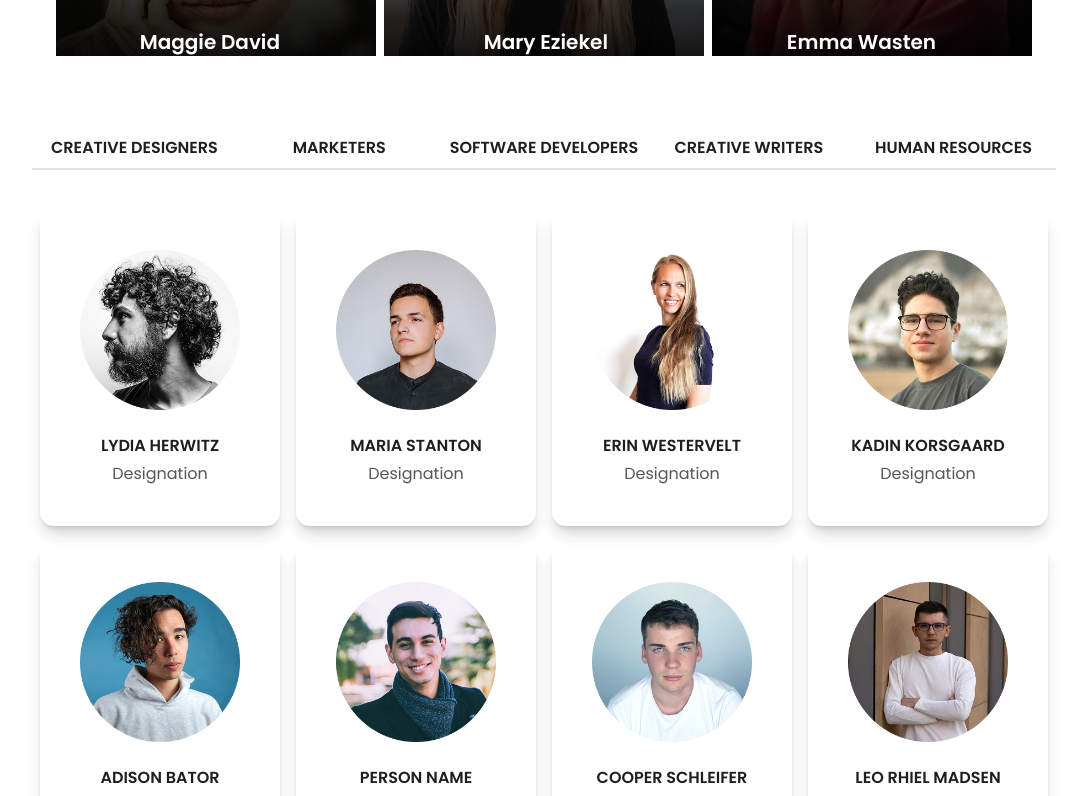
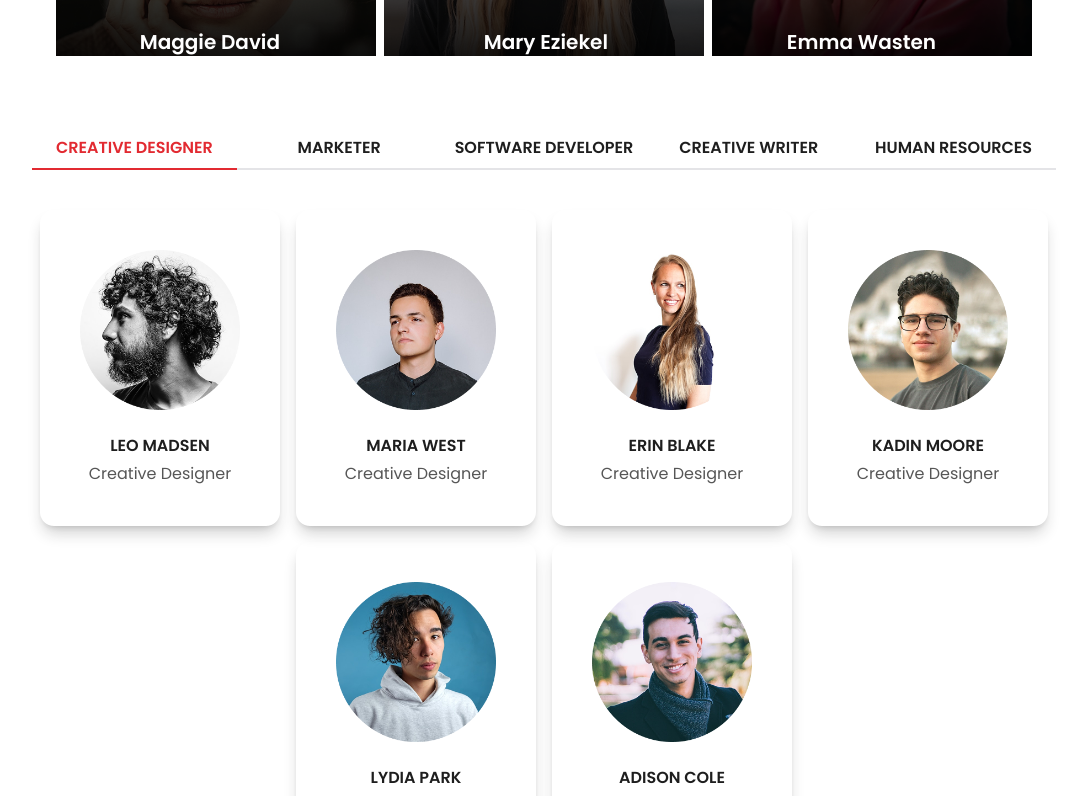
Before and after one commit to ABUBAKAR-DAHIR/Sofol, a React (Vite) app: page /team in a window 1280 px wide. Shown: the part 1320-2116 px from the top of the page, without its empty margins (96-1183 px from the left). Built offline with nearby package versions, Linux system fonts and the light colour scheme.

Commit message:
making the departments section in the teams page dynamic i.e showing department employees based on the selected departement

```diff
--- a/src/components/Navbar.tsx
+++ b/src/components/Navbar.tsx
@@ -63,7 +63,7 @@ export default function Navbar() {
               </div>
 
               <ul className="absolute top-full left-0 mt-3 w-44 bg-white shadow-lg rounded-lg opacity-0 invisible
-                             group-hover:opacity-100 group-hover:visible transition-all">
+                             group-hover:opacity-100 group-hover:visible transition-all overflow-clip">
                 <li className="px-4 py-2 hover:bg-gray-100">
                   <NavLink to="/services/web">Web Development</NavLink>
                 </li>
--- a/src/components/blog/constants/constants.ts
+++ b/src/components/blog/constants/constants.ts
@@ -669,5 +669,125 @@ Strengthens security controls.
 Reduces downtime.
 Supports growth.
 `
-    }
+    },
+    {
+        id: 6,
+        img: '/blog-section/allBlogs/blog6.png',
+        heading: 'Transforming ideas into powerful software products users love',
+        preview: 'We help teams turn concepts into high quality software with clean design and robust systems...',
+        date: '14 Feb 2023',
+        body: `
+From Concept to Impactful Software Products
+Successful software products begin with strong ideas and clear vision. Transforming concepts into real products requires careful planning, clean design, and reliable engineering.
+
+High-quality execution ensures user satisfaction.
+
+User centered design.
+Clean interfaces.
+Reliable system performance.
+Scalable architecture.
+Consistent quality.
+Strong usability.
+
+Designing Products Users Trust
+Thoughtful design improves usability and engagement. Products feel intuitive and responsive.
+
+Trust is built through reliability.
+
+Engineering for Real World Usage
+Robust systems perform consistently under real-world conditions and growing user bases.
+
+Quality engineering drives adoption.
+
+Delivering Meaningful Experiences
+Well-built products create lasting value.
+
+Enhances user satisfaction.
+Improves engagement.
+Ensures reliability.
+Supports growth.
+Builds trust.
+Drives success.
+`
+    },
+    {
+        id: 7,
+        img: '/blog-section/allBlogs/blog7.png',
+        heading: 'Building future proof software solutions for evolving markets',
+        preview: 'Adaptable software systems help businesses respond to change and stay ahead of competition...',
+        date: '14 Feb 2023',
+        body: `
+Future Proof Software for Changing Markets
+Future-proof software solutions are designed to adapt as markets evolve. Flexible systems allow businesses to respond quickly to new demands and technologies.
+
+Adaptability ensures long-term relevance.
+
+Flexible architecture.
+Easy system updates.
+Market adaptability.
+Reduced rework.
+Scalable design.
+Sustained relevance.
+
+Responding to Market Change
+Modular systems simplify updates and integrations without disruption.
+
+Businesses stay competitive.
+
+Ensuring Long Term System Value
+Future-proof solutions protect investments by supporting growth and evolution.
+
+Systems remain useful over time.
+
+Preparing for Tomorrow
+Adaptable software drives resilience.
+
+Supports innovation.
+Reduces risk.
+Enhances scalability.
+Improves longevity.
+Maintains competitiveness.
+Enables growth.
+`
+    },
+    {
+        id: 8,
+        img: '/blog-section/allBlogs/blog8.png',
+        heading: 'The role of clean code in scalable enterprise software',
+        preview: 'Maintainable codebases improve collaboration reduce bugs and accelerate long term development...',
+        date: '14 Feb 2023',
+        body: `
+Clean Code as a Foundation for Scalability
+Clean code is essential for scalable enterprise software. Readable and maintainable codebases reduce bugs and simplify collaboration.
+
+Code clarity supports long-term development.
+
+Improved readability.
+Reduced bugs.
+Better collaboration.
+Easier maintenance.
+Scalable systems.
+Faster development.
+
+Supporting Team Efficiency
+Consistent coding standards improve onboarding and reduce errors across teams.
+
+Teams move faster together.
+
+Reducing Technical Debt
+Clean code prevents accumulation of technical debt and system complexity.
+
+Systems remain manageable.
+
+Sustaining Enterprise Software
+Clean code improves software longevity.
+
+Enhances maintainability.
+Improves reliability.
+Supports scalability.
+Reduces risk.
+Increases productivity.
+Strengthens quality.
+`
+    },
 ]
--- a/src/components/team/Departments.tsx
+++ b/src/components/team/Departments.tsx
@@ -2,14 +2,14 @@ import { useState } from "react"
 import { designerImages } from "./constants/constants"
 
 const departments = [
-  'creative designers',
-  'marketers',
-  'software developers',
-  'creative writers',
+  'creative designer',
+  'marketer',
+  'software developer',
+  'creative writer',
   'human resources'
 ]
 export default function Departments() {
-  const [department, setDepartment] = useState<string>('')
+  const [department, setDepartment] = useState<string>(departments[0])
   return (
     <section className="my-20">
       {/* nav buttons */}
@@ -24,7 +24,7 @@ export default function Departments() {
       {/* images */}
       <div className="max-w-5xl mx-auto flex flex-wrap justify-center gap-4 mt-10">
         {
-          designerImages.map(designer => (
+          designerImages.map(designer => designer.job.toLowerCase() === department && (
             <div className="shadow-lg shadow-sofolBlack/20 rounded-xl cursor-pointer hover:scale-105 transform-all duration-300 p-10 group">
               <img src={designer.img} alt="designer_image" className="size-40"/>
               <p className="text-sofolBlack font-semibold text-center uppercase mt-6 mb-1 group-hover:text-sofolRed">{designer.name}</p>
--- a/src/components/team/constants/constants.ts
+++ b/src/components/team/constants/constants.ts
@@ -1,45 +1,143 @@
+// export const designerImages = [
+//     {
+//         img: '/team-section/designers/img1.png',
+//         name: 'lydia herwitz',
+//         job: 'designation'
+//     },
+//     {
+//         img: '/team-section/designers/img2.png',
+//         name: 'Maria stanton',
+//         job: 'designation'
+//     },
+//     {
+//         img: '/team-section/designers/img3.png',
+//         name: 'Erin Westervelt',
+//         job: 'designation'
+//     },
+//     {
+//         img: '/team-section/designers/img4.png',
+//         name: 'Kadin Korsgaard',
+//         job: 'designation'
+//     },
+//     {
+//         img: '/team-section/designers/img5.png',
+//         name: 'Adison Bator',
+//         job: 'designation'
+//     },
+//     {
+//         img: '/team-section/designers/img6.png',
+//         name: 'Person Name',
+//         job: 'designation'
+//     },
+//     {
+//         img: '/team-section/designers/img7.png',
+//         name: 'Cooper Schleifer',
+//         job: 'designation'
+//     },
+//     {
+//         img: '/team-section/designers/img8.png',
+//         name: 'Leo Rhiel Madsen',
+//         job: 'designation'
+//     },
+// ]
+
 export const designerImages = [
   {
     img: '/team-section/designers/img1.png',
-        name: 'lydia herwitz',
-        job: 'designation'
+    name: 'Leo Madsen',
+    job: 'Creative Designer'
   },
   {
     img: '/team-section/designers/img2.png',
-        name: 'Maria stanton',
-        job: 'designation'
+    name: 'Maria West',
+    job: 'Creative Designer'
   },
   {
     img: '/team-section/designers/img3.png',
-        name: 'Erin Westervelt',
-        job: 'designation'
+    name: 'Erin Blake',
+    job: 'Creative Designer'
   },
   {
     img: '/team-section/designers/img4.png',
-        name: 'Kadin Korsgaard',
-        job: 'designation'
+    name: 'Kadin Moore',
+    job: 'Creative Designer'
   },
   {
     img: '/team-section/designers/img5.png',
-        name: 'Adison Bator',
-        job: 'designation'
+    name: 'Lydia Park',
+    job: 'Creative Designer'
   },
   {
     img: '/team-section/designers/img6.png',
-        name: 'Person Name',
-        job: 'designation'
+    name: 'Adison Cole',
+    job: 'Creative Designer'
   },
+
   {
     img: '/team-section/designers/img7.png',
-        name: 'Cooper Schleifer',
-        job: 'designation'
+    name: 'Cooper James',
+    job: 'Software Developer'
   },
   {
     img: '/team-section/designers/img8.png',
-        name: 'Leo Rhiel Madsen',
-        job: 'designation'
+    name: 'Maria Stanton',
+    job: 'Software Developer'
   },
+  {
+    img: '/team-section/designers/img1.png',
+    name: 'Ryan Korsgaard',
+    job: 'Software Developer'
+  },
+  {
+    img: '/team-section/designers/img2.png',
+    name: 'Erin Patel',
+    job: 'Software Developer'
+  },
+  {
+    img: '/team-section/designers/img3.png',
+    name: 'Leo Herwitz',
+    job: 'Software Developer'
+  },
+
+  {
+    img: '/team-section/designers/img4.png',
+    name: 'Nina Westervelt',
+    job: 'Marketer'
+  },
+  {
+    img: '/team-section/designers/img5.png',
+    name: 'Daniel Bator',
+    job: 'Marketer'
+  },
+  {
+    img: '/team-section/designers/img6.png',
+    name: 'Sophie Rhiel',
+    job: 'Marketer'
+  },
+
+  {
+    img: '/team-section/designers/img7.png',
+    name: 'Hannah Schleifer',
+    job: 'Human Resources'
+  },
+  {
+    img: '/team-section/designers/img8.png',
+    name: 'Jacob Lee',
+    job: 'Human Resources'
+  },
+
+  {
+    img: '/team-section/designers/img1.png',
+    name: 'Olivia Grant',
+    job: 'Creative Writer'
+  },
+  {
+    img: '/team-section/designers/img2.png',
+    name: 'Noah Sterling',
+    job: 'Creative Writer'
+  }
 ]
+
 
 export const products = [
     {
```
Also changed, not shown: src/components/blog/blogDetails/RelevantBlogs.tsx (+115 -3 lines). Lines whose indentation alone changed are shown as unchanged.
